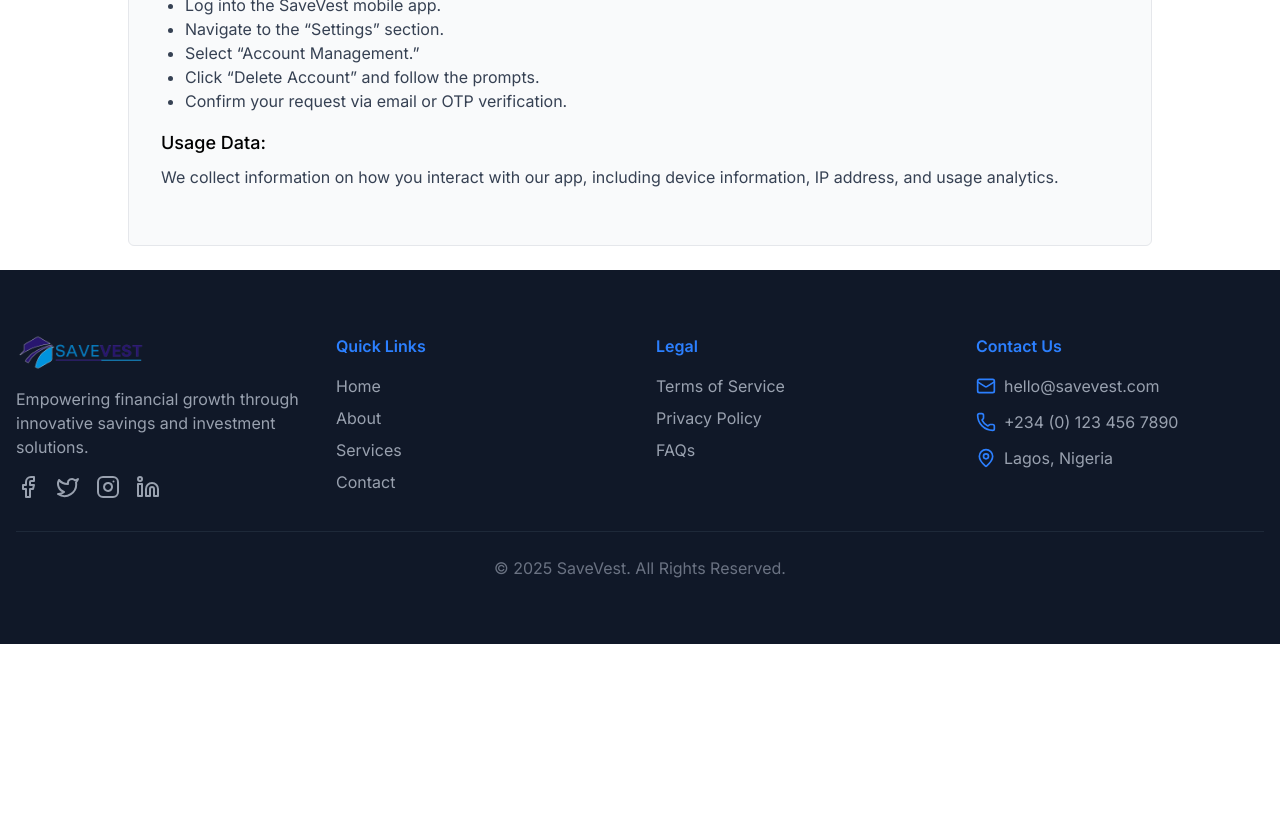
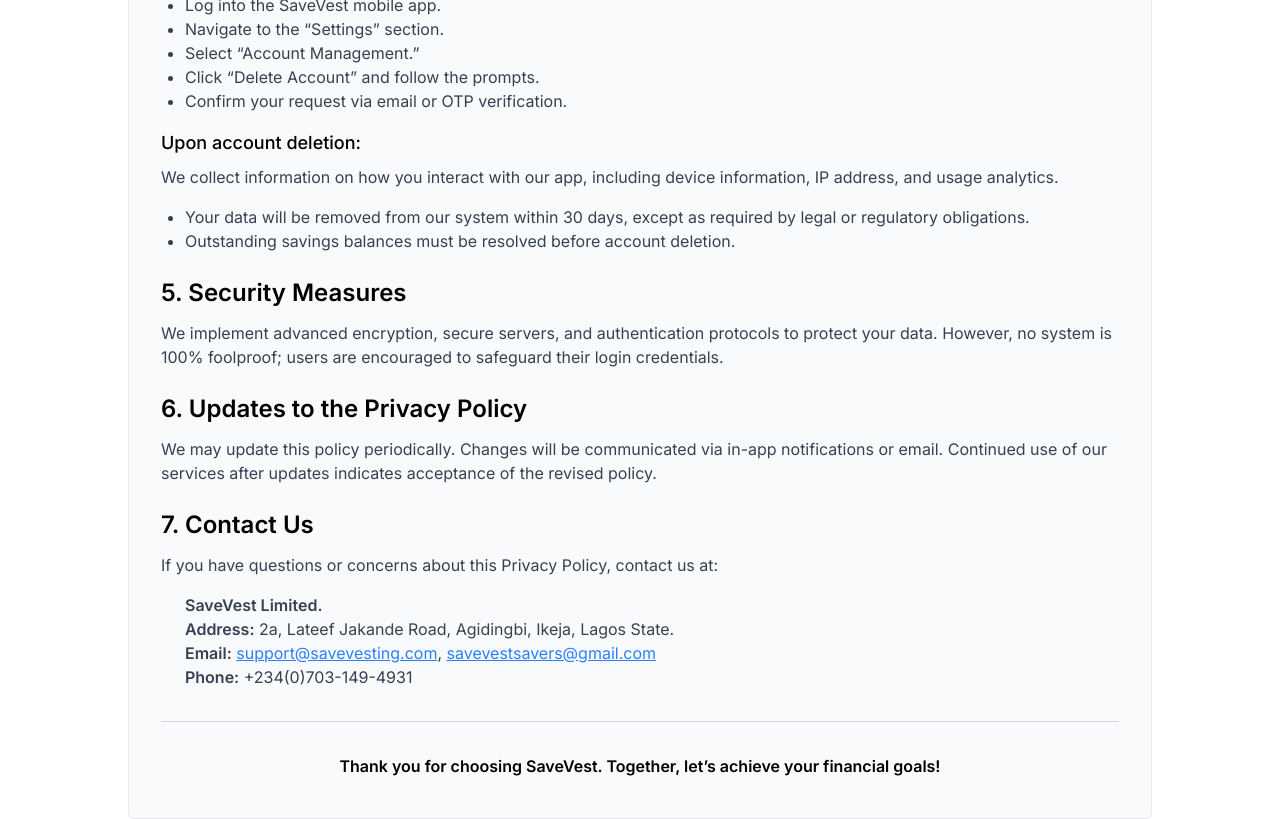
Before and after one commit to SaveVest-Limited/savevest-website, a Next.js app: page /privacy-policy in a window 1280 px wide. Shown: the part 2320-3139 px from the top of the page. Before the commit the page ends 2964 px from the top, so only its background shows below. Built offline with nearby package versions, Linux system fonts and the light colour scheme.

Commit message:
privacy policy done

```diff
--- a/src/app/privacy-policy/page.tsx
+++ b/src/app/privacy-policy/page.tsx
@@ -147,11 +147,41 @@
 
 
 
-                            <h4 className="text-md md:text-lg font-medium mb-2">Usage Data:</h4>
+                            <h4 className="text-md md:text-lg font-medium mb-2">Upon account deletion:</h4>
                             <p className="text-gray-700 text-sm md:text-base mb-4">We collect information on how you interact with our app, including device information, IP address, and usage analytics.</p>
 
+                            <ul className="text-gray-700 mb-4 list-disc pl-6">
+                                <li>Your data will be removed from our system within 30 days, except as required by legal or regulatory obligations.</li>
+                                <li>Outstanding savings balances must be resolved before account deletion.</li>
+                            </ul>
 
+                        </div>
 
+                        <div>
+                            <h3 className="text-xl md:text-2xl font-semibold mb-3">5. Security Measures</h3>
+                            <p className="text-gray-700 text-sm md:text-base mb-4">We implement advanced encryption, secure servers, and authentication protocols to protect your data. However, no system is 100% foolproof; users are encouraged to safeguard their login credentials.</p>
+                        </div>
+
+                        <div>
+                            <h3 className="text-xl md:text-2xl font-semibold mb-3">6. Updates to the Privacy Policy</h3>
+                            <p className="text-gray-700 text-sm md:text-base mb-4">We may update this policy periodically. Changes will be communicated via in-app notifications or email. Continued use of our services after updates indicates acceptance of the revised policy.</p>
+                        </div>
+
+                        <div>
+                            <h3 className="text-xl md:text-2xl font-semibold mb-3">7. Contact Us</h3>
+                            <p className="text-gray-700 text-sm md:text-base mb-4">If you have questions or concerns about this Privacy Policy, contact us at:</p>
+
+                            <ul className="text-gray-700 mb-4 pl-6">
+                                <li className="font-semibold">SaveVest Limited.</li>
+                                <li><span className="font-semibold">Address:</span> 2a, Lateef Jakande Road, Agidingbi, Ikeja, Lagos State.</li>
+                                <li><span className="font-semibold">Email:</span> <a className='text-blue-500 underline' href="mailto:support@savevesting.com">support@savevesting.com</a>, <a className='text-blue-500 underline' href="mailto:savevestsavers@gmail.com">savevestsavers@gmail.com</a></li>
+                                <li><span className="font-semibold">Phone:</span> +234(0)703-149-4931</li>
+                            </ul>
+                        </div>
+
+                        <div className="text-center">
+                            <hr className="my-8 text-gray-300" />
+                            <h4 className="font-semibold text-sm md:text-base">Thank you for choosing SaveVest. Together, let’s achieve your financial goals!</h4>
                         </div>
                     </div>
                 </section>
```
